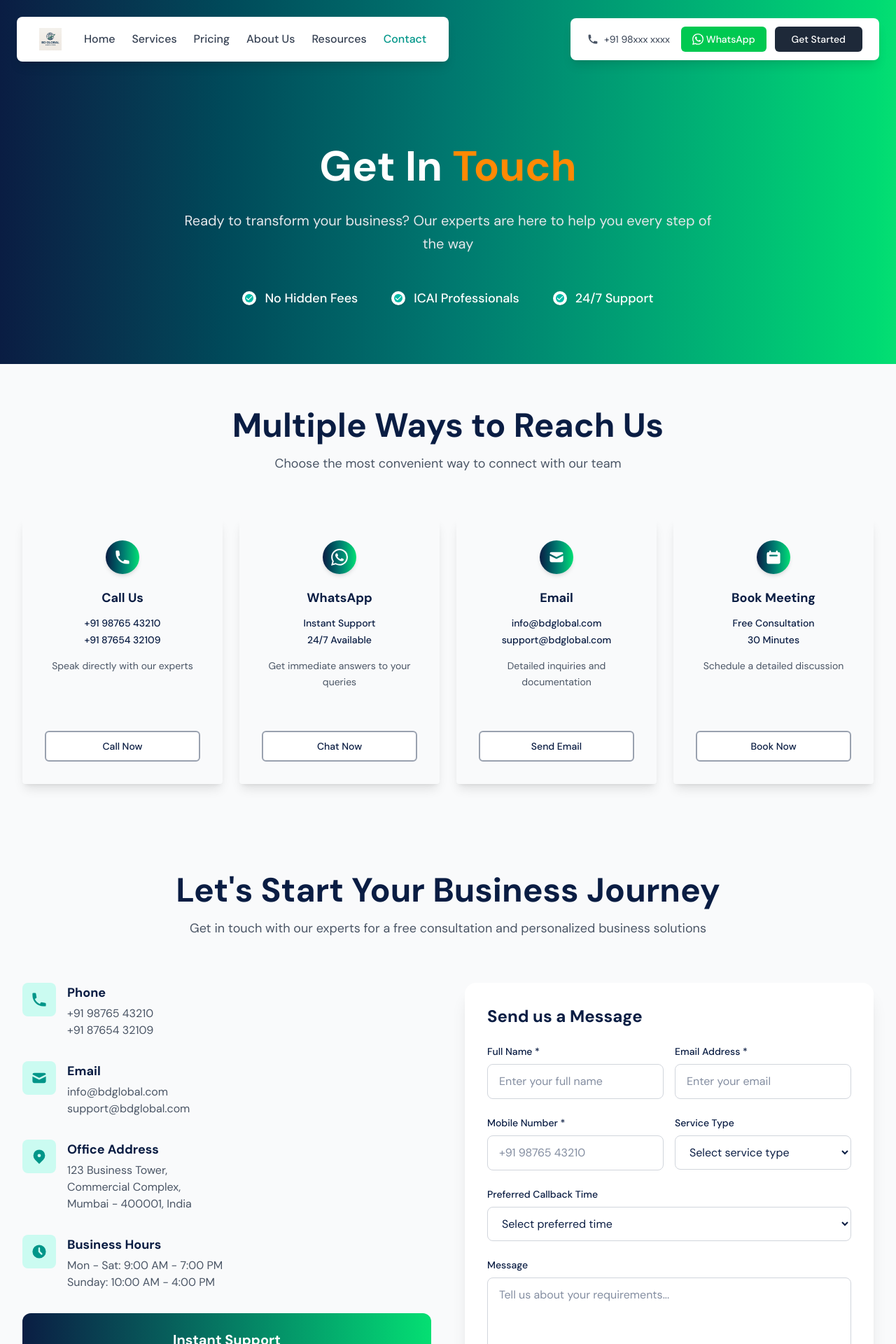
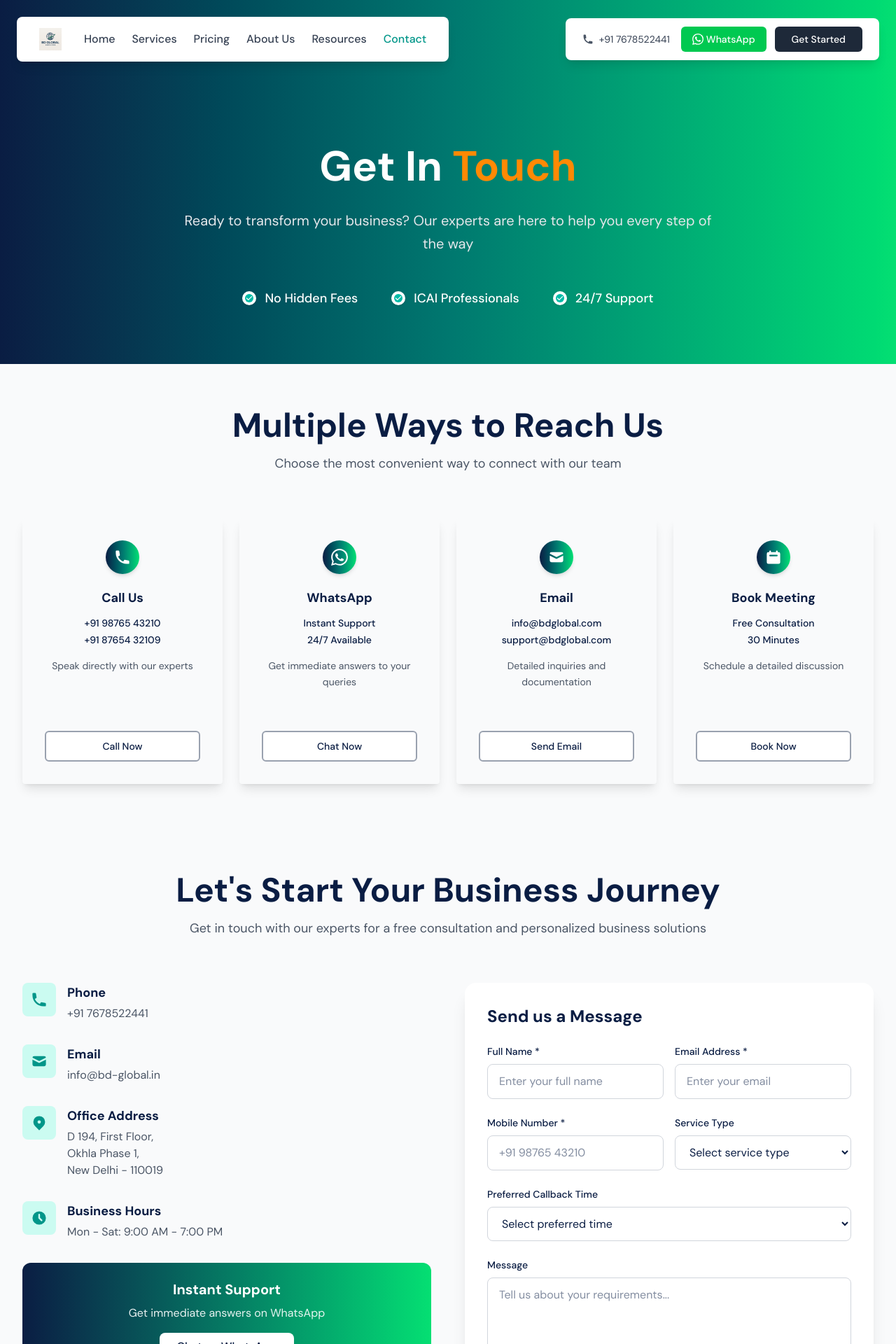
Before and after one commit to ayush80942/BD-Global-Website, a React (Vite) app: page /contact in a window 1280 px wide. Shown: the top 1920 px of the page at 70% size. Built offline with nearby package versions, Linux system fonts and the light colour scheme.

Commit message:
updated numbers

```diff
--- a/src/components/ContactUs/ContactOffice.jsx
+++ b/src/components/ContactUs/ContactOffice.jsx
@@ -4,13 +4,12 @@ const ContactOffice = () => {
   const officeDetails = {
     name: "BD Global Office",
     address: [
-      "123 Business Tower,",
-      "Commercial Complex,",
-      "Andheri East,",
-      "Mumbai - 400001, India"
+      "D 194, First Floor,",
+      "Okhla Phase 1,",
+      "New Delhi - 110019"
     ],
-    phone: "+91 98765 43210",
-    email: "info@bdglobal.com"
+    phone: "+91 7678522441",
+    email: "info@bd-global.in"
   };
 
   const handleGetDirections = () => {
--- a/src/components/Home/ContactForm.jsx
+++ b/src/components/Home/ContactForm.jsx
@@ -26,7 +26,7 @@ const ContactForm = () => {
   };
 
   const handleWhatsAppClick = () => {
-    window.open('https://wa.me/919876543210', '_blank');
+    window.open('https://wa.me/917678522441', '_blank');
   };
 
   return (
@@ -54,8 +54,7 @@ const ContactForm = () => {
               </div>
               <div>
                 <h3 className="text-lg font-semibold text-custom-black mb-1">Phone</h3>
-                <p className="text-gray-600">+91 98765 43210</p>
-                <p className="text-gray-600">+91 87654 32109</p>
+                <p className="text-gray-600">+91 7678522441</p>
               </div>
             </div>
 
@@ -69,8 +68,7 @@ const ContactForm = () => {
               </div>
               <div>
                 <h3 className="text-lg font-semibold text-custom-black mb-1">Email</h3>
-                <p className="text-gray-600">info@bdglobal.com</p>
-                <p className="text-gray-600">support@bdglobal.com</p>
+                <p className="text-gray-600">info@bd-global.in</p>
               </div>
             </div>
 
@@ -83,9 +81,9 @@ const ContactForm = () => {
               </div>
               <div>
                 <h3 className="text-lg font-semibold text-custom-black mb-1">Office Address</h3>
-                <p className="text-gray-600">123 Business Tower,</p>
-                <p className="text-gray-600">Commercial Complex,</p>
-                <p className="text-gray-600">Mumbai - 400001, India</p>
+                <p className="text-gray-600">D 194, First Floor,</p>
+                <p className="text-gray-600">Okhla Phase 1,</p>
+                <p className="text-gray-600">New Delhi - 110019</p>
               </div>
             </div>
 
@@ -99,7 +97,6 @@ const ContactForm = () => {
               <div>
                 <h3 className="text-lg font-semibold text-custom-black mb-1">Business Hours</h3>
                 <p className="text-gray-600">Mon - Sat: 9:00 AM - 7:00 PM</p>
-                <p className="text-gray-600">Sunday: 10:00 AM - 4:00 PM</p>
               </div>
             </div>
 
--- a/src/components/Pricing/Whychoose.jsx
+++ b/src/components/Pricing/Whychoose.jsx
@@ -79,7 +79,9 @@ const WhyChoosePackages = () => {
           <div className="flex flex-col sm:flex-row gap-4 justify-center items-center">
             <Button onClick={() => window.location.href = `/contact`} className='bg-emerald-400' children="Get Free Consultation"/>
 
-            <button className="bg-transparent border-2 border-white/60 hover:border-white hover:bg-white hover:text-gray-900 text-white font-semibold px-10 py-3 rounded-lg transition-all duration-300 w-full sm:w-auto">
+            <button
+              onClick={() => window.open('https://wa.me/917678522441', '_blank')}
+              className="bg-transparent border-2 border-white/60 hover:border-white hover:bg-white hover:text-gray-900 text-white font-semibold px-10 py-3 rounded-lg transition-all duration-300 w-full sm:w-auto">
               Chat on WhatsApp
             </button>
           </div>
--- a/src/components/commonComponents/Card/Card.jsx
+++ b/src/components/commonComponents/Card/Card.jsx
@@ -19,7 +19,7 @@ const CallToActionCard = () => {
           <div className="flex flex-col sm:flex-row gap-4 justify-center items-center">
             {/* WhatsApp Button */}
             <button
-              onClick={() => window.open('https://wa.me/919876543210', '_blank')}
+              onClick={() => window.open('https://wa.me/917678522441', '_blank')}
               className="bg-white text-custom-black hover:bg-gray-100 px-6 py-3 rounded-lg font-medium transition-colors duration-300 flex items-center gap-2 shadow-lg"
             >
               <svg className="w-5 h-5" fill="currentColor" viewBox="0 0 24 24">
@@ -30,10 +30,10 @@ const CallToActionCard = () => {
 
             {/* Call Button */}
             <button
-              onClick={() => window.open('tel:+919876543210', '_self')}
+              onClick={() => window.open('tel:+917678522441', '_self')}
               className="border-2 border-white text-white hover:bg-white hover:text-custom-black px-6 py-2.5 rounded-lg font-medium transition-all duration-300 shadow-lg"
             >
-              Call Now: +91 98765 43210
+              Call Now: +91 7678522441
             </button>
           </div>
         </div>
--- a/src/components/commonComponents/Footer/Footer.jsx
+++ b/src/components/commonComponents/Footer/Footer.jsx
@@ -28,25 +28,27 @@ const Footer = () => {
                 <svg className="w-4 h-4 mr-3 text-teal-400" fill="currentColor" viewBox="0 0 20 20">
                   <path d="M2 3a1 1 0 011-1h2.153a1 1 0 01.986.836l.74 4.435a1 1 0 01-.54 1.06l-1.548.773a11.037 11.037 0 006.105 6.105l.774-1.548a1 1 0 011.059-.54l4.435.74a1 1 0 01.836.986V17a1 1 0 01-1 1h-2C7.82 18 2 12.18 2 5V3z" />
                 </svg>
-                +91 98xxx xxxx
+                +91 7678522441
               </div>
               <div className="flex items-center text-sm text-gray-300">
                 <svg className="w-4 h-4 mr-3 text-teal-400" fill="currentColor" viewBox="0 0 20 20">
                   <path d="M2.003 5.884L10 9.882l7.997-3.998A2 2 0 0016 4H4a2 2 0 00-1.997 1.884z" />
                   <path d="M18 8.118l-8 4-8-4V14a2 2 0 002 2h12a2 2 0 002-2V8.118z" />
                 </svg>
-                info@bdglobal.com
+                info@bd-global.in
               </div>
               <div className="flex items-start text-sm text-gray-300">
                 <svg className="w-4 h-4 mr-3 mt-0.5 text-teal-400" fill="currentColor" viewBox="0 0 20 20">
                   <path fillRule="evenodd" d="M5.05 4.05a7 7 0 119.9 9.9L10 18.9l-4.95-4.95a7 7 0 010-9.9zM10 11a2 2 0 100-4 2 2 0 000 4z" clipRule="evenodd" />
                 </svg>
-                <span>123 Business Tower, Commercial Complex, Mumbai - 400001</span>
+                <span>D 194, First Floor, Okhla Phase 1, New Delhi - 110019</span>
               </div>
             </div>
 
             {/* WhatsApp Button */}
-            <button className="mt-6 bg-green-500 hover:bg-green-600 text-white px-4 py-2 rounded-md flex items-center text-sm font-medium transition-colors">
+            <button
+              onClick={() => window.open('https://wa.me/917678522441', '_blank')}
+              className="mt-6 bg-green-500 hover:bg-green-600 text-white px-4 py-2 rounded-md flex items-center text-sm font-medium transition-colors">
               <svg className="w-4 h-4 mr-2" fill="currentColor" viewBox="0 0 24 24">
                 <path d="M17.472 14.382c-.297-.149-1.758-.867-2.03-.967-.273-.099-.471-.148-.67.15-.197.297-.767.966-.94 1.164-.173.199-.347.223-.644.075-.297-.15-1.255-.463-2.39-1.475-.883-.788-1.48-1.761-1.653-2.059-.173-.297-.018-.458.13-.606.134-.133.298-.347.446-.52.149-.174.198-.298.298-.497.099-.198.05-.371-.025-.52-.075-.149-.669-1.612-.916-2.207-.242-.579-.487-.5-.669-.51-.173-.008-.371-.01-.57-.01-.198 0-.52.074-.792.372-.272.297-1.04 1.016-1.04 2.479 0 1.462 1.065 2.875 1.213 3.074.149.198 2.096 3.2 5.077 4.487.709.306 1.262.489 1.694.625.712.227 1.36.195 1.871.118.571-.085 1.758-.719 2.006-1.413.248-.694.248-1.289.173-1.413-.074-.124-.272-.198-.57-.347m-5.421 7.403h-.004a9.87 9.87 0 01-5.031-1.378l-.361-.214-3.741.982.998-3.648-.235-.374a9.86 9.86 0 01-1.51-5.26c.001-5.45 4.436-9.884 9.888-9.884 2.64 0 5.122 1.03 6.988 2.898a9.825 9.825 0 012.893 6.994c-.003 5.45-4.437 9.884-9.885 9.884m8.413-18.297A11.815 11.815 0 0012.05 0C5.495 0 .16 5.335.157 11.892c0 2.096.547 4.142 1.588 5.945L.057 24l6.305-1.654a11.882 11.882 0 005.683 1.448h.005c6.554 0 11.89-5.335 11.893-11.893A11.821 11.821 0 0020.885 3.488"/>
               </svg>
--- a/src/components/commonComponents/Navbar/Navbar.jsx
+++ b/src/components/commonComponents/Navbar/Navbar.jsx
@@ -102,11 +102,13 @@ const Navbar = () => {
               <svg className="w-4 h-4 text-gray-600 mr-2" fill="currentColor" viewBox="0 0 20 20">
                 <path d="M2 3a1 1 0 011-1h2.153a1 1 0 01.986.836l.74 4.435a1 1 0 01-.54 1.06l-1.548.773a11.037 11.037 0 006.105 6.105l.774-1.548a1 1 0 011.059-.54l4.435.74a1 1 0 01.836.986V17a1 1 0 01-1 1h-2C7.82 18 2 12.18 2 5V3z" />
               </svg>
-              <span className="text-gray-700 text-sm">+91 98xxx xxxx</span>
+              <span className="text-gray-700 text-sm">+91 7678522441</span>
             </div>
 
             {/* WhatsApp Button */}
-            <button className="bg-green-500 cursor-pointer hover:bg-green-600 text-white px-4 py-2 rounded-md mr-3 flex items-center text-sm font-medium transition-colors">
+            <button
+              onClick={() => window.open('https://wa.me/917678522441', '_blank')}
+              className="bg-green-500 cursor-pointer hover:bg-green-600 text-white px-4 py-2 rounded-md mr-3 flex items-center text-sm font-medium transition-colors">
               <svg className="w-4 h-4 mr-1" fill="currentColor" viewBox="0 0 24 24">
                 <path d="M17.472 14.382c-.297-.149-1.758-.867-2.03-.967-.273-.099-.471-.148-.67.15-.197.297-.767.966-.94 1.164-.173.199-.347.223-.644.075-.297-.15-1.255-.463-2.39-1.475-.883-.788-1.48-1.761-1.653-2.059-.173-.297-.018-.458.13-.606.134-.133.298-.347.446-.52.149-.174.198-.298.298-.497.099-.198.05-.371-.025-.52-.075-.149-.669-1.612-.916-2.207-.242-.579-.487-.5-.669-.51-.173-.008-.371-.01-.57-.01-.198 0-.52.074-.792.372-.272.297-1.04 1.016-1.04 2.479 0 1.462 1.065 2.875 1.213 3.074.149.198 2.096 3.2 5.077 4.487.709.306 1.262.489 1.694.625.712.227 1.36.195 1.871.118.571-.085 1.758-.719 2.006-1.413.248-.694.248-1.289.173-1.413-.074-.124-.272-.198-.57-.347m-5.421 7.403h-.004a9.87 9.87 0 01-5.031-1.378l-.361-.214-3.741.982.998-3.648-.235-.374a9.86 9.86 0 01-1.51-5.26c.001-5.45 4.436-9.884 9.888-9.884 2.64 0 5.122 1.03 6.988 2.898a9.825 9.825 0 012.893 6.994c-.003 5.45-4.437 9.884-9.885 9.884m8.413-18.297A11.815 11.815 0 0012.05 0C5.495 0 .16 5.335.157 11.892c0 2.096.547 4.142 1.588 5.945L.057 24l6.305-1.654a11.882 11.882 0 005.683 1.448h.005c6.554 0 11.89-5.335 11.893-11.893A11.821 11.821 0 0020.885 3.488"/>
               </svg>
@@ -256,12 +258,14 @@ const Navbar = () => {
                 <svg className="w-4 h-4 text-gray-600 mr-2" fill="currentColor" viewBox="0 0 20 20">
                   <path d="M2 3a1 1 0 011-1h2.153a1 1 0 01.986.836l.74 4.435a1 1 0 01-.54 1.06l-1.548.773a11.037 11.037 0 006.105 6.105l.774-1.548a1 1 0 011.059-.54l4.435.74a1 1 0 01.836.986V17a1 1 0 01-1 1h-2C7.82 18 2 12.18 2 5V3z" />
                 </svg>
-                <span className="text-gray-700 text-sm">+91 98xxx xxxx</span>
+                <span className="text-gray-700 text-sm">+91 7678522441</span>
               </div>
 
               {/* Action Buttons */}
               <div className="flex flex-col space-y-2">
-                <button className="w-full bg-green-500 hover:bg-green-600 text-white py-3 rounded-md flex items-center justify-center text-sm font-medium transition-colors">
+                <button
+                  onClick={() => window.open('https://wa.me/917678522441', '_blank')}
+                  className="w-full bg-green-500 hover:bg-green-600 text-white py-3 rounded-md flex items-center justify-center text-sm font-medium transition-colors">
                   <svg className="w-4 h-4 mr-2" fill="currentColor" viewBox="0 0 24 24">
                     <path d="M17.472 14.382c-.297-.149-1.758-.867-2.03-.967-.273-.099-.471-.148-.67.15-.197.297-.767.966-.94 1.164-.173.199-.347.223-.644.075-.297-.15-1.255-.463-2.39-1.475-.883-.788-1.48-1.761-1.653-2.059-.173-.297-.018-.458.13-.606.134-.133.298-.347.446-.52.149-.174.198-.298.298-.497.099-.198.05-.371-.025-.52-.075-.149-.669-1.612-.916-2.207-.242-.579-.487-.5-.669-.51-.173-.008-.371-.01-.57-.01-.198 0-.52.074-.792.372-.272.297-1.04 1.016-1.04 2.479 0 1.462 1.065 2.875 1.213 3.074.149.198 2.096 3.2 5.077 4.487.709.306 1.262.489 1.694.625.712.227 1.36.195 1.871.118.571-.085 1.758-.719 2.006-1.413.248-.694.248-1.289.173-1.413-.074-.124-.272-.198-.57-.347m-5.421 7.403h-.004a9.87 9.87 0 01-5.031-1.378l-.361-.214-3.741.982.998-3.648-.235-.374a9.86 9.86 0 01-1.51-5.26c.001-5.45 4.436-9.884 9.888-9.884 2.64 0 5.122 1.03 6.988 2.898a9.825 9.825 0 012.893 6.994c-.003 5.45-4.437 9.884-9.885 9.884m8.413-18.297A11.815 11.815 0 0012.05 0C5.495 0 .16 5.335.157 11.892c0 2.096.547 4.142 1.588 5.945L.057 24l6.305-1.654a11.882 11.882 0 005.683 1.448h.005c6.554 0 11.89-5.335 11.893-11.893A11.821 11.821 0 0020.885 3.488"/>
                   </svg>
```
